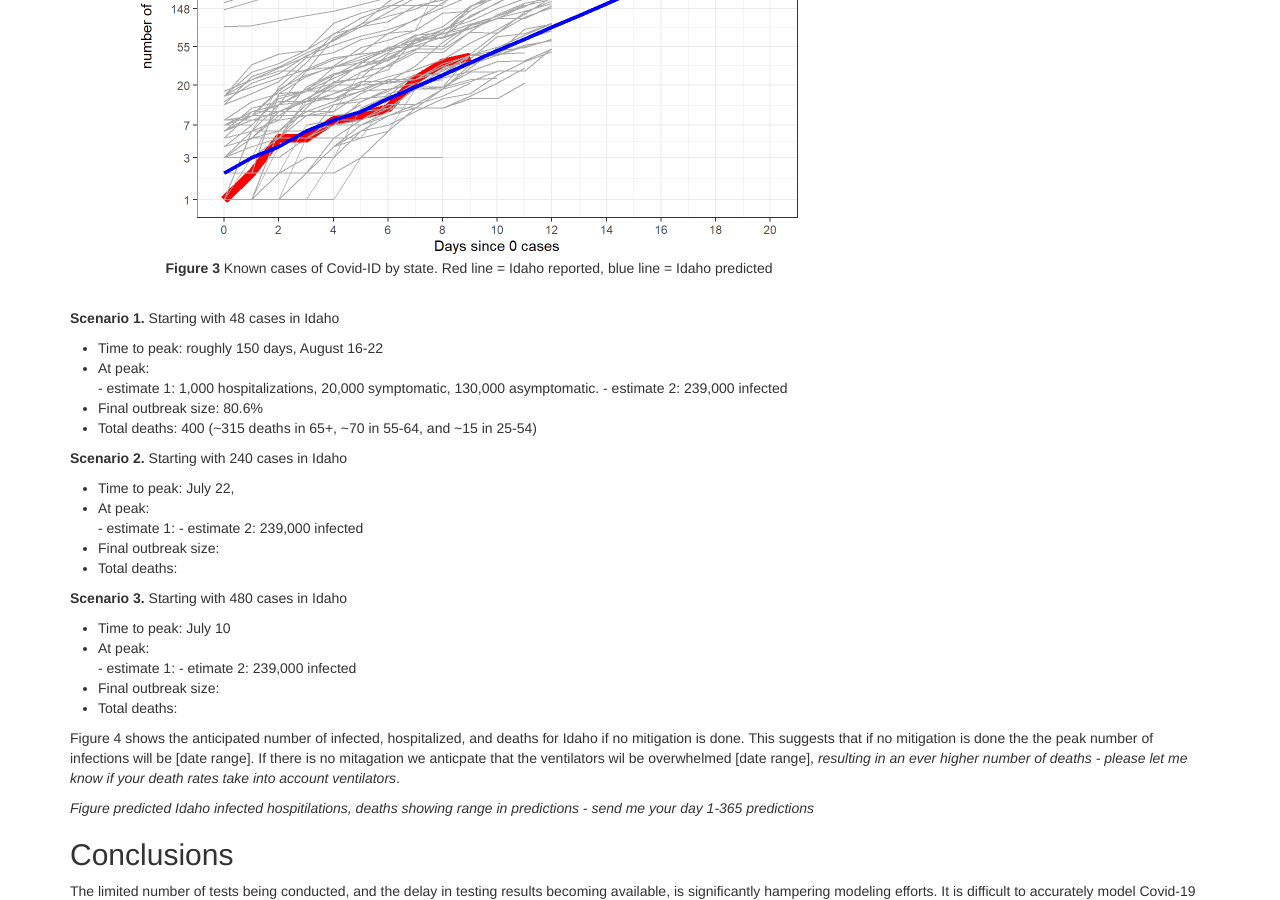
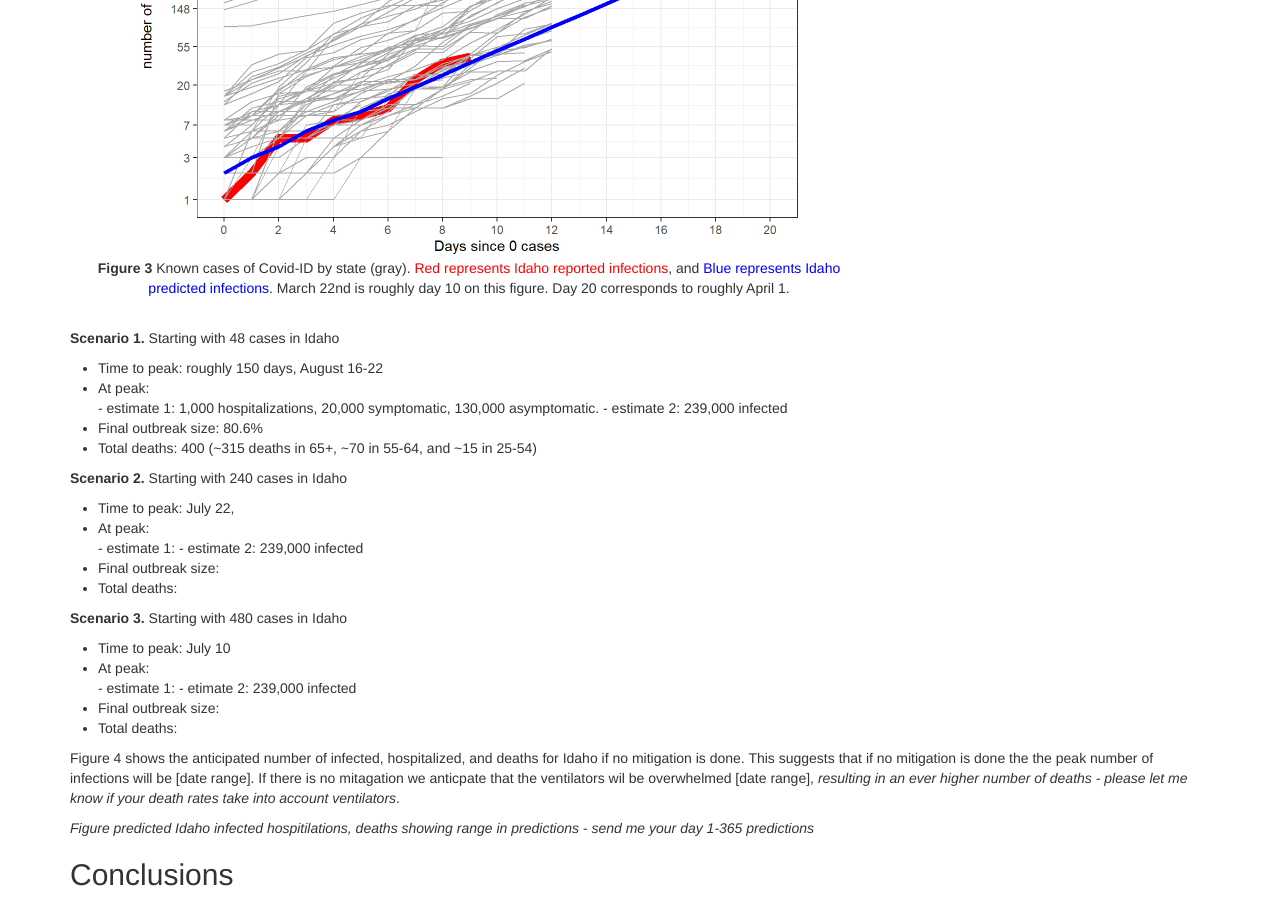
Before and after one commit to magbenji/summary, a Jekyll site: the page built from index.md, in a window 1280 px wide and 900 px high, scrolled down 2398 px. Built offline with Jekyll 4.4.1, drawn with Linux system fonts in a browser that asks for light colours.

Commit message:
Figure 3 caption color

```diff
--- a/index.md
+++ b/index.md
@@ -105,10 +105,9 @@ The number of Covid-19 cases data for Idaho is shown in red, and the predicted n
 
 <figure style="float:center;width:70%" align="center">
 <img style="float:center" src="./fig/US_Idaho_predicted.PNG">
-<figcaption><b>Figure 3 </b> Known cases of Covid-ID by state. Red line = Idaho reported, blue line = Idaho predicted</figcaption>
+<figcaption><b>Figure 3 </b> Known cases of Covid-ID by state (gray). <font color="red">Red represents Idaho reported infections</font>, and <font color="blue">Blue represents Idaho predicted infections</font>. March 22nd is roughly day 10 on this figure. Day 20 corresponds to roughly April 1.</figcaption>
 </figure>
 <br>
-
 
 **Scenario 1.** Starting with 48 cases in Idaho
 - Time to peak:  roughly 150 days, August 16-22
```
